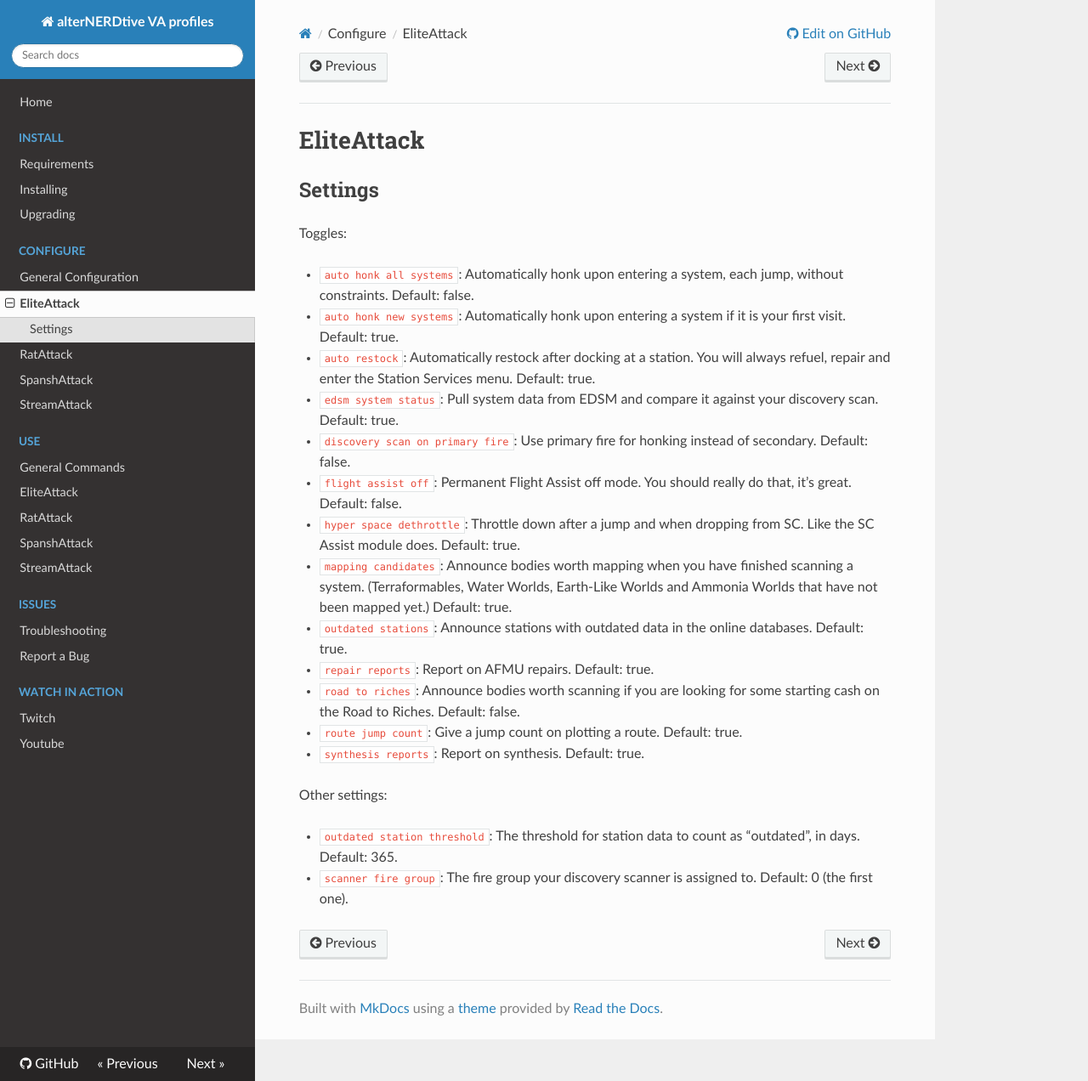
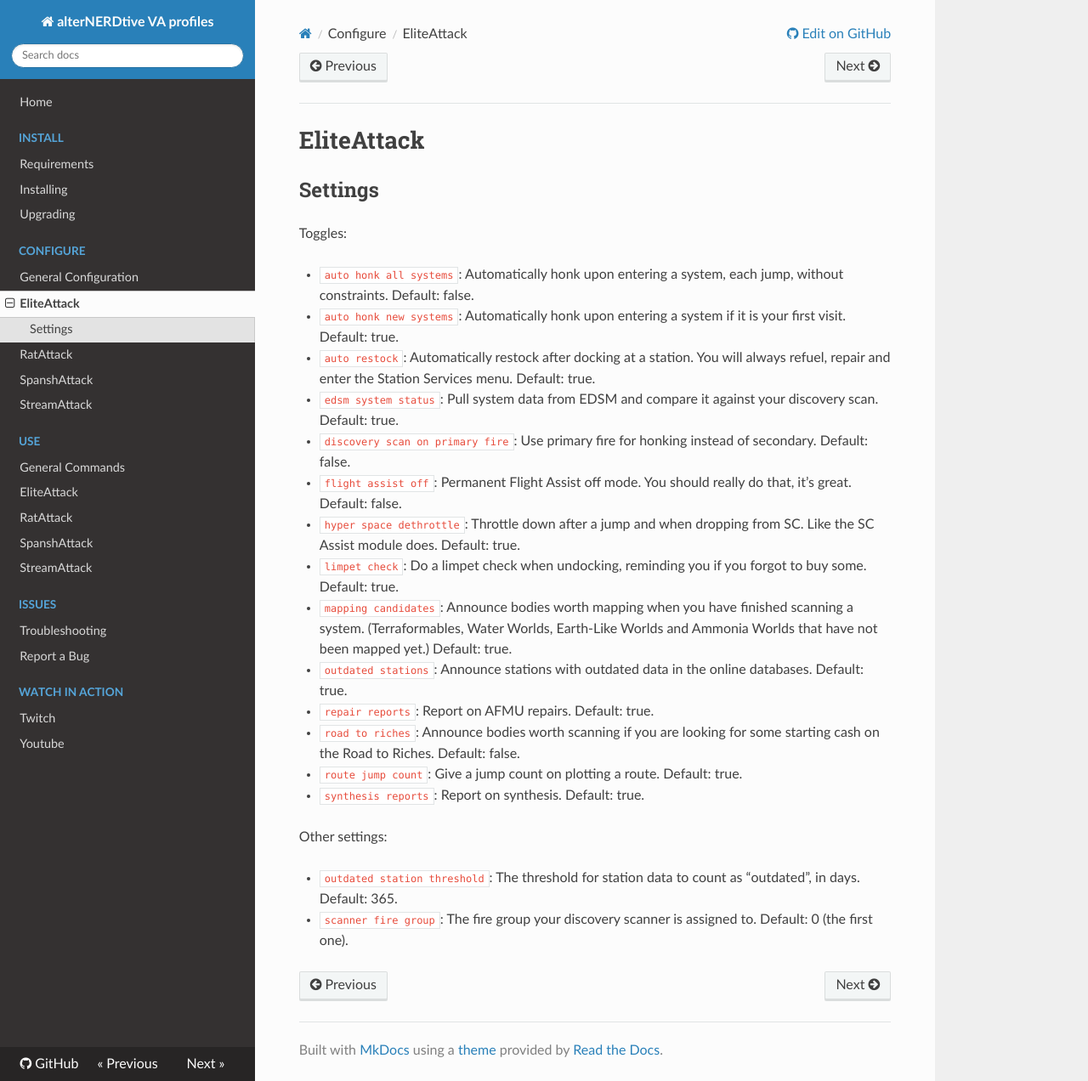
Before and after one commit to alterNERDtive/VoiceAttack-profiles, an MkDocs documentation site: the page built from docs/configuration/EliteAttack.md, in a window 1280 px wide and 1272 px high. Shown: the whole window at 85% size. Built offline with MkDocs 1.6.1, drawn with Linux system fonts in a browser that asks for light colours; nearby versions of some CDN libraries.

Commit message:
EliteAttack: "limpet check" configuration option

```diff
--- a/docs/configuration/EliteAttack.md
+++ b/docs/configuration/EliteAttack.md
@@ -18,6 +18,8 @@
   that, it’s great. Default: false.
 * `hyper space dethrottle`: Throttle down after a jump and when dropping from
   SC. Like the SC Assist module does. Default: true.
+* `limpet check`: Do a limpet check when undocking, reminding you if you forgot
+  to buy some. Default: true.
 * `mapping candidates`: Announce bodies worth mapping when you have finished
   scanning a system. (Terraformables, Water Worlds, Earth-Like Worlds and
   Ammonia Worlds that have not been mapped yet.) Default: true.
```
Also changed, not shown: CHANGELOG.md (+8 -0 lines), 3 other files.
